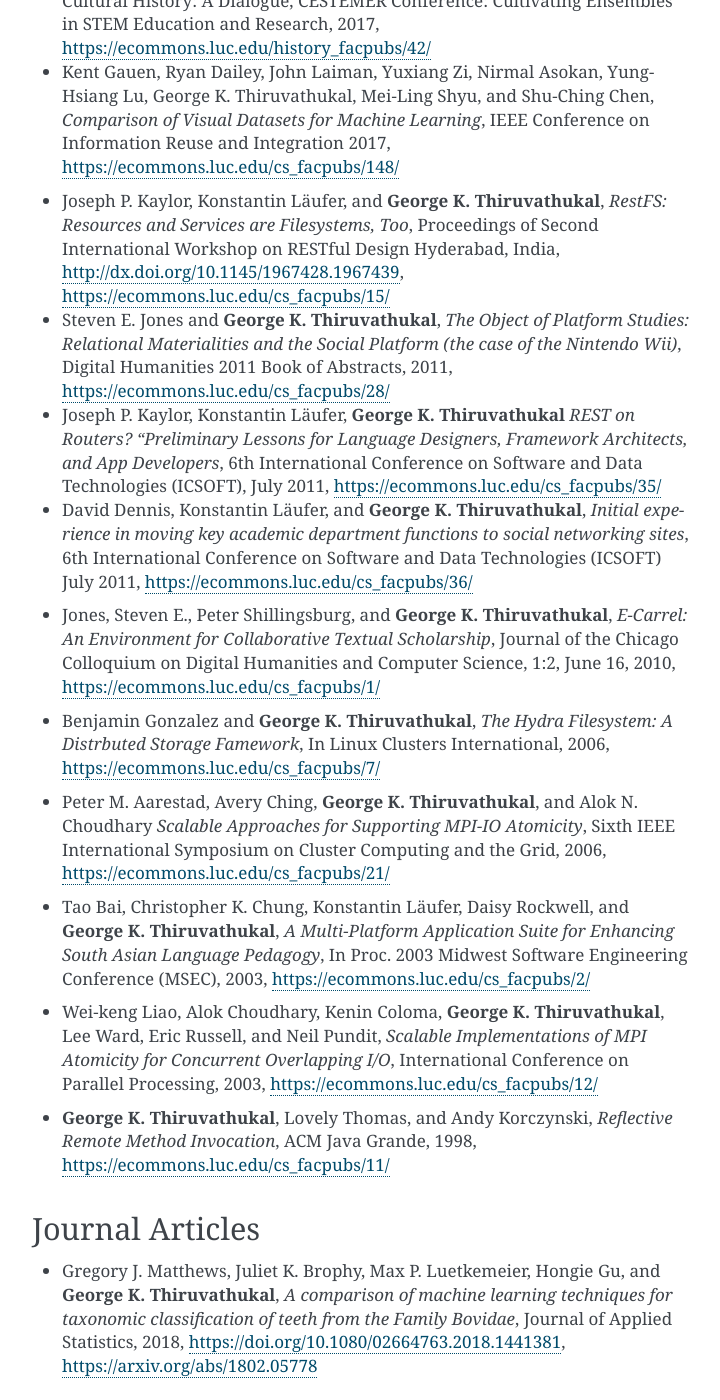
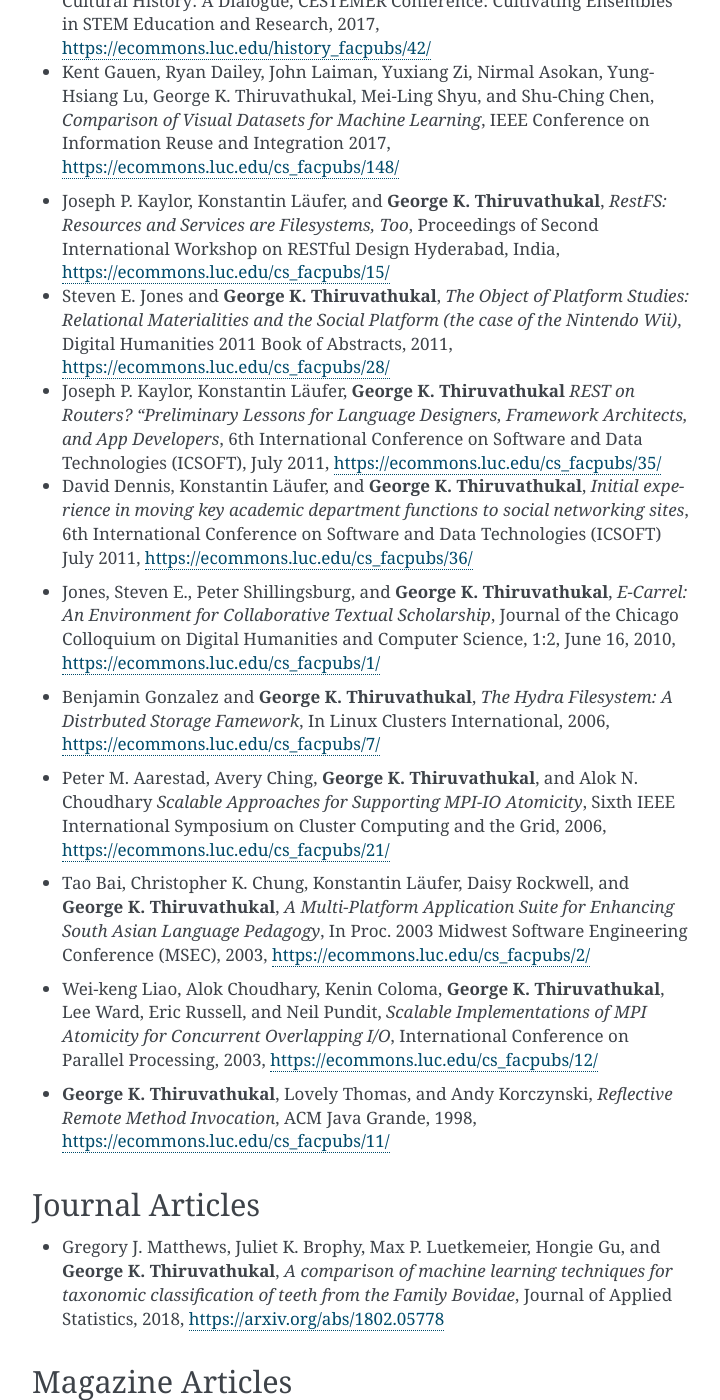
Before and after one commit to jweezy24/thiruvathukal-home-sphinx, a Sphinx documentation site: the page built from source/publications.rst, in a window 1280 px wide and 1400 px high, scrolled down 2656 px. Shown: the whole window, without its empty margins (388-1108 px from the left). Built offline with Sphinx 7.4.7, drawn with Linux system fonts in a browser that asks for light colours; some of the changed lines change nothing that is shown; some of the changed text lies outside the part shown.

Commit message:
remove some DOI links

```diff
--- a/source/publications.rst
+++ b/source/publications.rst
@@ -122,7 +122,6 @@
   Daniel Katz, Christopher Madan, Kevin Moerman, Kyle Niemeyer, Jack L. Poulson, Pjotr Prins, Karthik Ram, Ariel Rokem,
   Arfon M. Smith, |gkt|, Kristen Thyng, Leonardo Uieda, Bruce Wilson, and Yo Yehudi,
   *Giving software its due through community-driven review and publication*,
-  https://doi.org/10.31219/osf.io/f4vx6,
   https://ecommons.luc.edu/cs_facpubs/216/
 
 .. index::
@@ -220,7 +219,6 @@
   *RestFS: Resources and Services are Filesystems, Too*,
   Proceedings of Second International Workshop on RESTful Design
   Hyderabad, India,
-  http://dx.doi.org/10.1145/1967428.1967439,
   https://ecommons.luc.edu/cs_facpubs/15/
 
 * Steven E. Jones and |gkt|,
@@ -331,7 +329,6 @@
   *A comparison of machine learning techniques for taxonomic classification of teeth from the Family Bovidae*,
   Journal of Applied Statistics,
   2018,
-  https://doi.org/10.1080/02664763.2018.1441381,
   https://arxiv.org/abs/1802.05778
 
 
```
